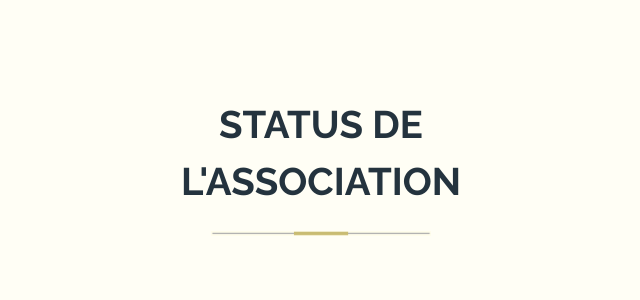
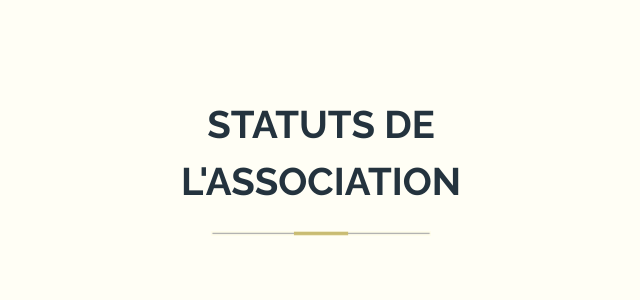
Before and after one commit to bugBuster42/AHLS-Association, a PHP site: template src/View/Association/index.html.twig in a window 1280 px wide. Shown: the part 2449-2749 px from the top of the page, without its empty margins (319-959 px from the left). Run offline with PHP 8.4, Linux system fonts and the light colour scheme; the template is opened without the code that fills it, so the values that code supplies are empty; some libraries are stand-ins or nearby versions.

Commit message:
modification done

```diff
--- a/src/View/Association/index.html.twig
+++ b/src/View/Association/index.html.twig
@@ -42,7 +42,7 @@
 
 		<div class="presentation">
 			<div class="presentationTitle">
-				<h2>STATUS DE
+				<h2>STATUTS DE
 					<br>
 					L'ASSOCIATION</h2>
 				<img class="horizontalBar" src='assets/images/vector.png' alt="illustration d'une barre horizontale">
```
Also changed, not shown: public/assets/css/association.css.
